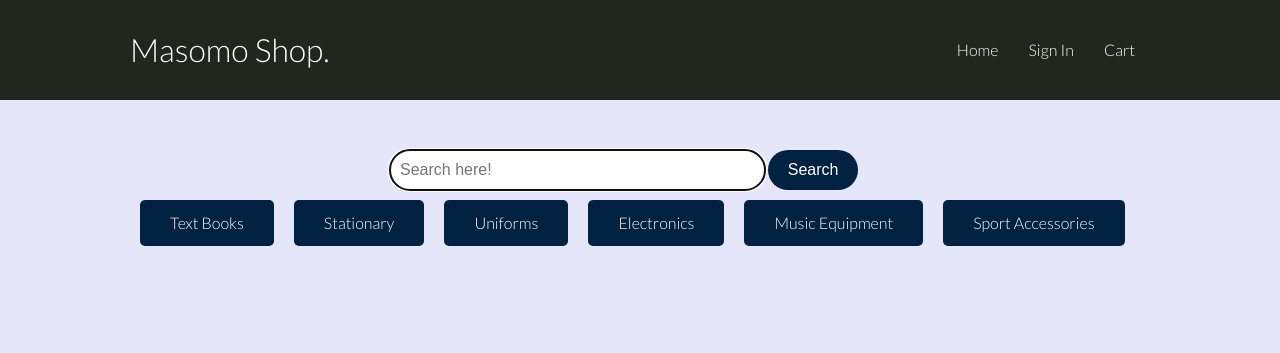
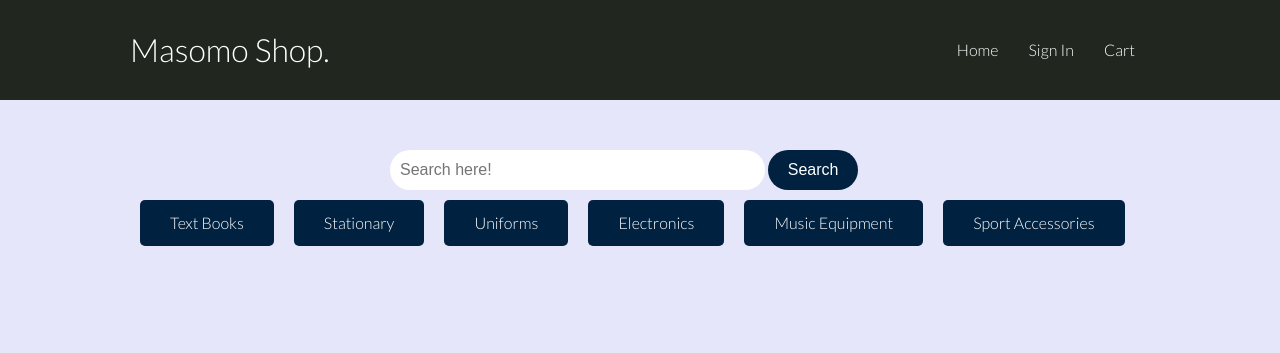
Before and after one commit to OkothPius/masomoshoppy, a Django app: page / in a window 1280 px wide, with the restyled element focused. Shown: the top 353 px of the page. Run offline with Django 3.2, Linux system fonts and the light colour scheme.

Commit message:
style: update styles & images

```diff
--- a/static/css/master.css
+++ b/static/css/master.css
@@ -109,6 +109,10 @@ input {
 
 .search {
   width: 75%;
+}
+
+.search-case input:focus {
+	outline: none;
 }
 
 .submit {
```
Also changed, not shown: static/images/banner.jpg (deleted), static/images/banner3.jpg (added), static/images/banner4.jpeg (added), static/images/cat.jpg (deleted), static/images/discount.jpg (added), static/images/masomo_banner.png (added), static/images/shipping.jpg (added).
